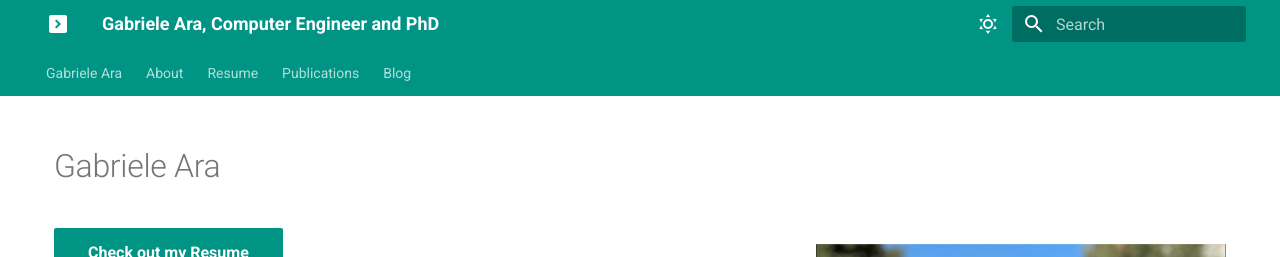
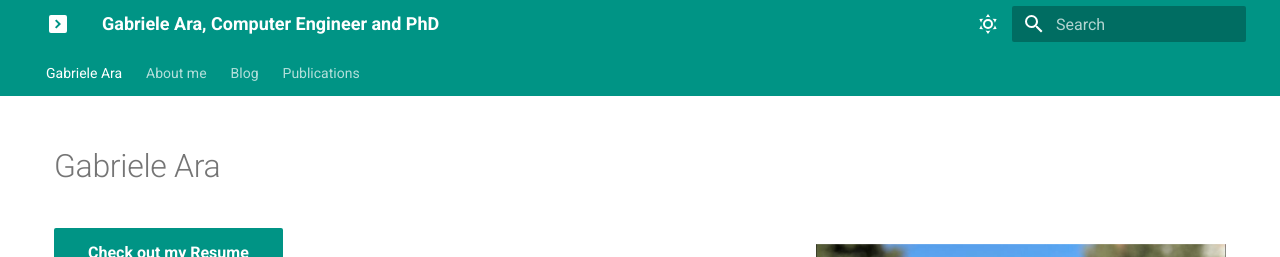
Before and after one commit to gabrieleara/gabrieleara.github.io, an MkDocs documentation site: the page built from docs/index.md, in a window 1280 px wide and 978 px high. Shown: the top 257 px of the window. Built offline with MkDocs 1.6.1 and Material for MkDocs 9.7.7, drawn with Linux system fonts in a browser that asks for light colours; some of the changed lines change nothing that is shown.

Commit message:
Last attempt at fixing navigation

```diff
--- a/docs/index.md
+++ b/docs/index.md
@@ -4,6 +4,12 @@
 # hide:
 #   - navigation
 #   - toc
+pages:
+  - Gabriele Ara: /index
+  - About:        /about
+  - Resume:       /curriculum.html
+  - Publications: /publications
+  - Blog:         /blog
 ---
 
 <style>
--- a/mkdocs.yml
+++ b/mkdocs.yml
@@ -1,17 +1,5 @@
 site_name: Gabriele Ara, Computer Engineer and PhD
 copyright: Copyright &copy; 2022 Gabriele Ara
-
-nav:
-  - Gabriele Ara:
-    - index.html
-  - About:
-      - about.html
-  - Resume:
-      - curriculum.html
-  - Publications:
-      - publications/index.html
-  - Blog:
-      - blog/index.html
 
 markdown_extensions:
   # Python Markdown
```
